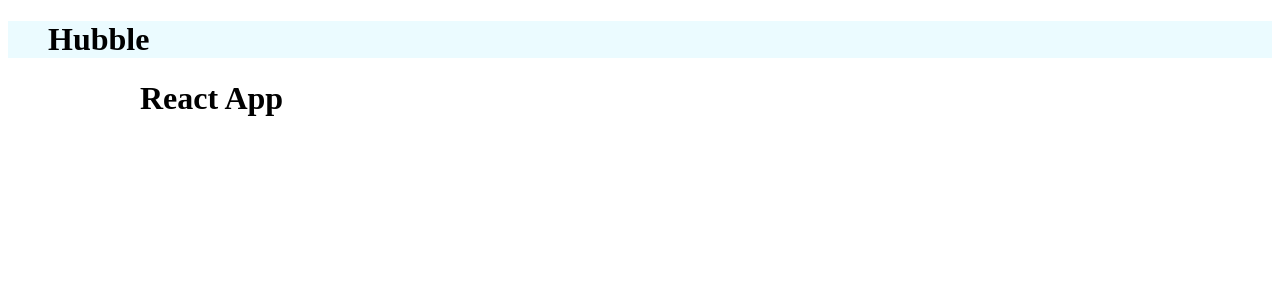
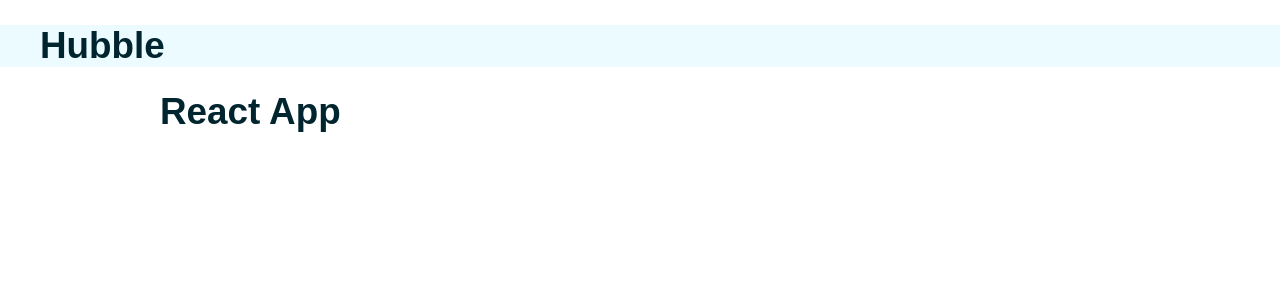
Before and after one commit to gavinquirk/huddle, a React (Create React App) app: page / in a window 1280 px wide. Shown: the top 300 px of the page. Built offline with nearby package versions, Linux system fonts and the light colour scheme.

Commit message:
global styles

```diff
--- a/src/App.js
+++ b/src/App.js
@@ -1,6 +1,7 @@
 import { ThemeProvider } from 'styled-components';
 import Header from './components/Header';
 import { Container } from './components/styles/Container.styled';
+import GlobalStyles from './components/styles/Global';
 
 const theme = {
   colors: {
@@ -14,6 +15,7 @@
   return (
     <ThemeProvider theme={theme}>
       <>
+        <GlobalStyles />
         <Header />
         <Container>
           <h1>React App</h1>
--- /dev/null
+++ b/src/components/styles/Global.js
@@ -0,0 +1,28 @@
+import { createGlobalStyle } from 'styled-components';
+
+const GlobalStyles = createGlobalStyle`
+  @import url('https://fonts.googleapis.com/css2?family=Poppins:wght@300;400;600;700&display=swap');
+  * {
+    box-sizing: border-box;
+  }
+
+  body {
+    background: ${({ theme }) => theme.colors.body};
+    color: hsl(192, 100%, 9%);
+    font-family: 'Poppins', sans-serif;
+    font-size: 1.15em;
+    margin: 0;
+  }
+
+  p {
+    opacity: 0.6;
+    line-height: 1.5;
+  }
+
+  img {
+    max-width: 100%;
+}
+
+`;
+
+export default GlobalStyles;
```
